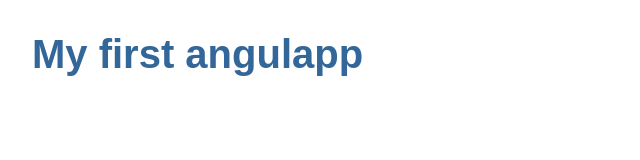
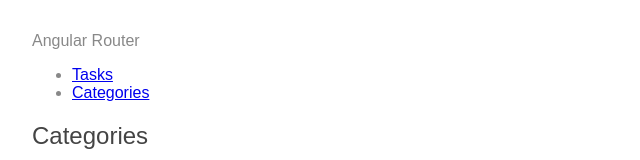
Before and after one commit to JeroenRijks/angular_frontend, an Angular app: page /categories in a window 1280 px wide. Before the commit this address led to /. Shown: the top 160 px of the page, without its empty margins (0-640 px from the left). Built offline with nearby package versions, Linux system fonts and the light colour scheme; no server answers.

Commit message:
fix category list delete

```diff
--- a/src/app-routing.module.ts
+++ b/src/app-routing.module.ts
@@ -3,9 +3,9 @@
 import { RouterModule, Routes } from '@angular/router';
 
 const routes: Routes = [
-{path: 'task', loadChildren: 'src/app/tasks/task.module#TaskModule'},
-{path: 'category', loadChildren: 'src/app/categories/category.module#CategoryModule'},
-{path: '', redirectTo: 'task', pathMatch: 'full'}
+{path: 'tasks', loadChildren: 'src/app/tasks/task.module#TaskModule'},
+{path: 'categories', loadChildren: 'src/app/categories/category.module#CategoryModule'},
+{path: '', redirectTo: 'tasks', pathMatch: 'full'}
 ]
 
 @NgModule({
--- a/src/app/app.component.html
+++ b/src/app/app.component.html
@@ -1,3 +1,11 @@
-<h1>{{title}}</h1>
+<nav class="navbar navbar-fixed-top navbar-dark bg-inverse">
+    <div class="container">
+        <a class="navbar-brand">Angular Router</a>
+        <ul class="nav navbar-nav" routerLinkActive="active">
+            <li class="nav-item"><a class="nav-link" routerLink="tasks">Tasks</a></li>
+            <li class="nav-item"><a class="nav-link" routerLink="categories">Categories</a></li>
+        </ul>
+    </div>
+</nav>
 
 <router-outlet></router-outlet>
--- a/src/app/categories/category-list/category-list.component.html
+++ b/src/app/categories/category-list/category-list.component.html
@@ -1,7 +1,7 @@
 <h2>Categories</h2>
 <ul class="categories">
   <li *ngFor="let category of categories; let i = index">
-    <button (click)="deleteCategoryById(i)">Delete</button>
+    <button (click)="deleteCategoryByIndex(i)">Delete</button>
     {{category.name}}
   </li>
 </ul>
--- a/src/app/categories/category-list/category-list.component.ts
+++ b/src/app/categories/category-list/category-list.component.ts
@@ -19,7 +19,7 @@
     });
   }
 
-  deleteTaskByIndex(index: number) {
+  deleteCategoryByIndex(index: number) {
     if (index > -1) {
       this.categoryService.deleteCategoryById(this.categories[index].categoryId).subscribe();
       this.categories.splice(index, 1);
--- a/src/app/tasks/task-list/task-list.component.ts
+++ b/src/app/tasks/task-list/task-list.component.ts
@@ -21,10 +21,6 @@
 
   deleteTaskByIndex(index: number): void {
     if (index > -1) {
-      console.log("AAAAAAAAAAAAAAAAAAAAAAAAAA");
-      console.log(index)
-      console.log("BBBBBBBBBBBBBBBBBBBBBBBBBB");
-      console.log(this.tasks[index]);
       this.taskService.deleteTaskById(this.tasks[index].taskId).subscribe();
       this.tasks.splice(index, 1);
     }
```
